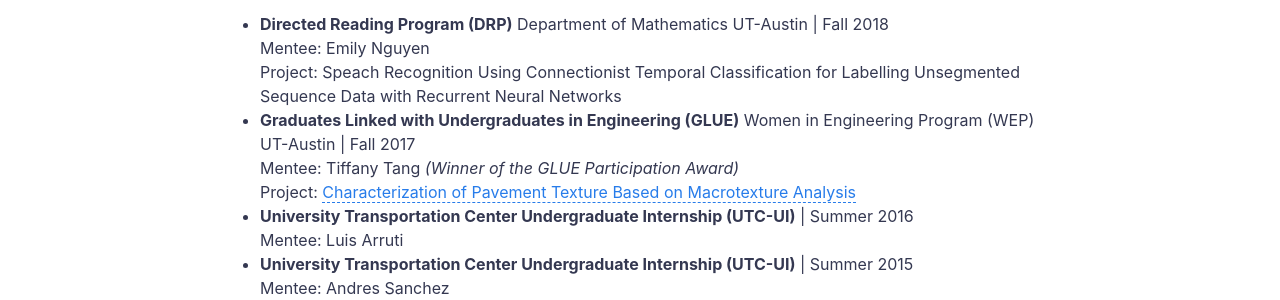
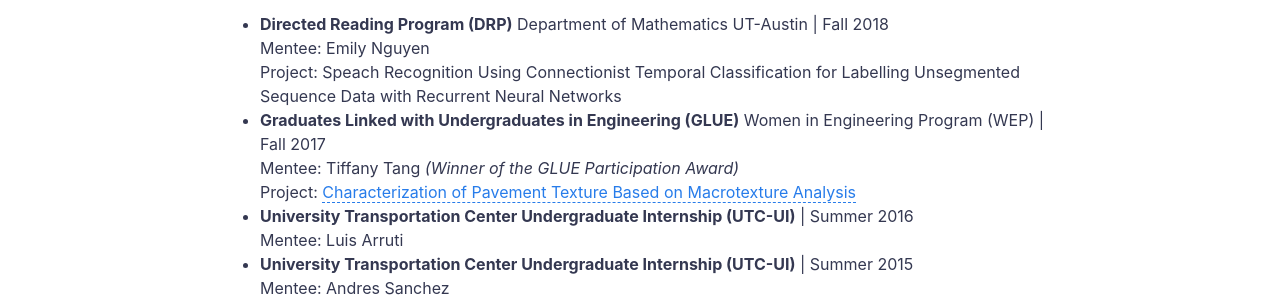
Before and after one commit to nzunigag/nzunigag.github.io, a Jekyll site: the page built from teaching.md, in a window 1280 px wide. Shown: the part 731-1031 px from the top of the page. Built offline with Jekyll 4.4.1, drawn with Linux system fonts in a browser that asks for light colours.

Commit message:
Update teaching.md

```diff
--- a/teaching.md
+++ b/teaching.md
@@ -24,11 +24,9 @@ ___
 - <b>Directed Reading Program (DRP)</b> Department of Mathematics UT-Austin  | Fall 2018 <br>
 Mentee: Emily Nguyen <br>
 Project: Speach Recognition Using Connectionist Temporal Classification for Labelling Unsegmented Sequence Data with Recurrent Neural Networks <br>
-- <b>Graduates Linked with Undergraduates in Engineering (GLUE)</b> Women in Engineering Program (WEP) UT-Austin
-| Fall 2017 <br>
+- <b>Graduates Linked with Undergraduates in Engineering (GLUE)</b> Women in Engineering Program (WEP) | Fall 2017 <br>
 Mentee: Tiffany Tang <i>(Winner of the GLUE Participation Award)</i> <br>
-Project: [Characterization of Pavement Texture Based on Macrotexture Analysis](/downloads/2017_GLUE.pdf)
-<br>
+Project: [Characterization of Pavement Texture Based on Macrotexture Analysis](/downloads/2017_GLUE.pdf) <br>
 - <b>University Transportation Center Undergraduate Internship (UTC-UI)</b> | Summer 2016 <br>
 Mentee: Luis Arruti <br>
 - <b>University Transportation Center Undergraduate Internship (UTC-UI)</b> | Summer 2015 <br>
```
